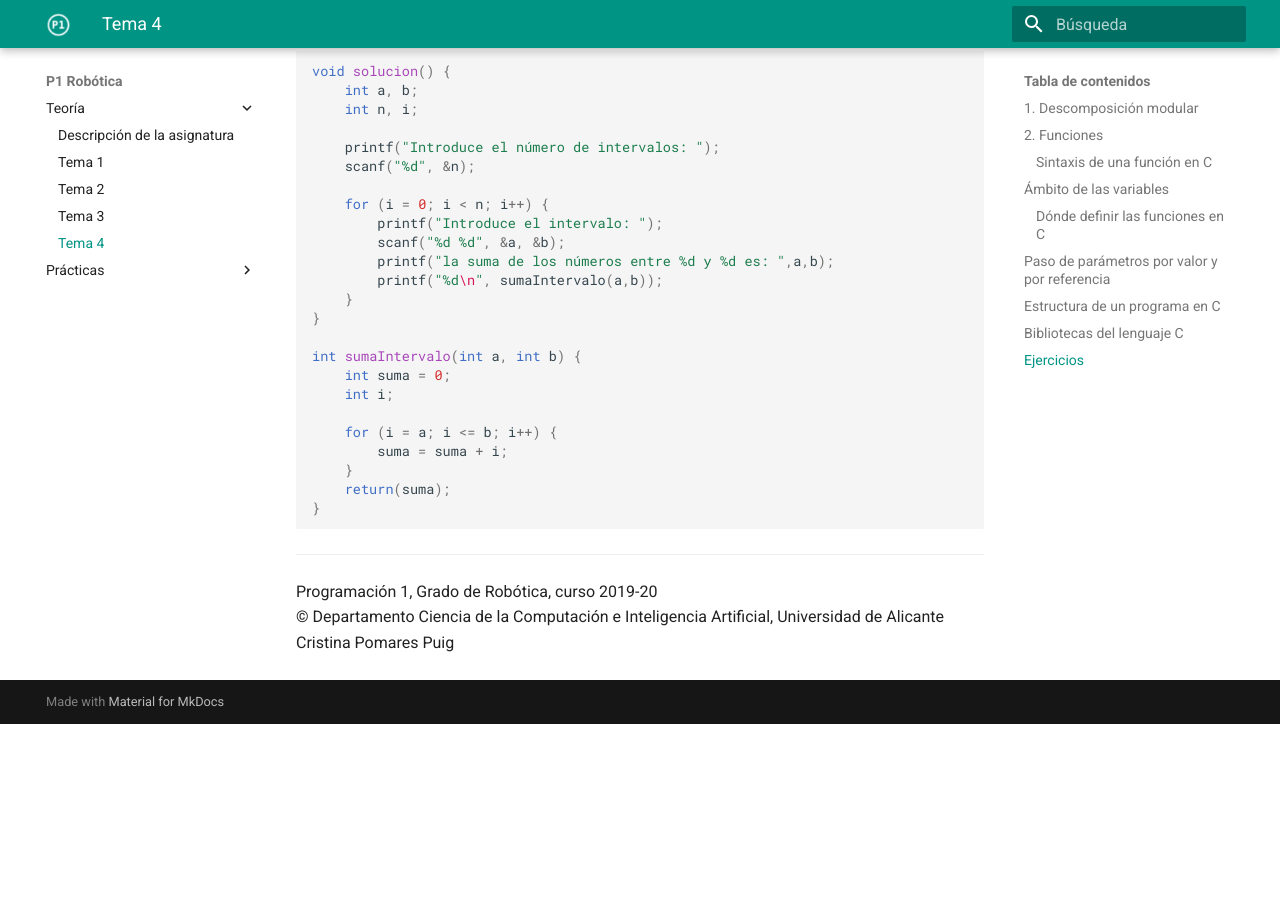
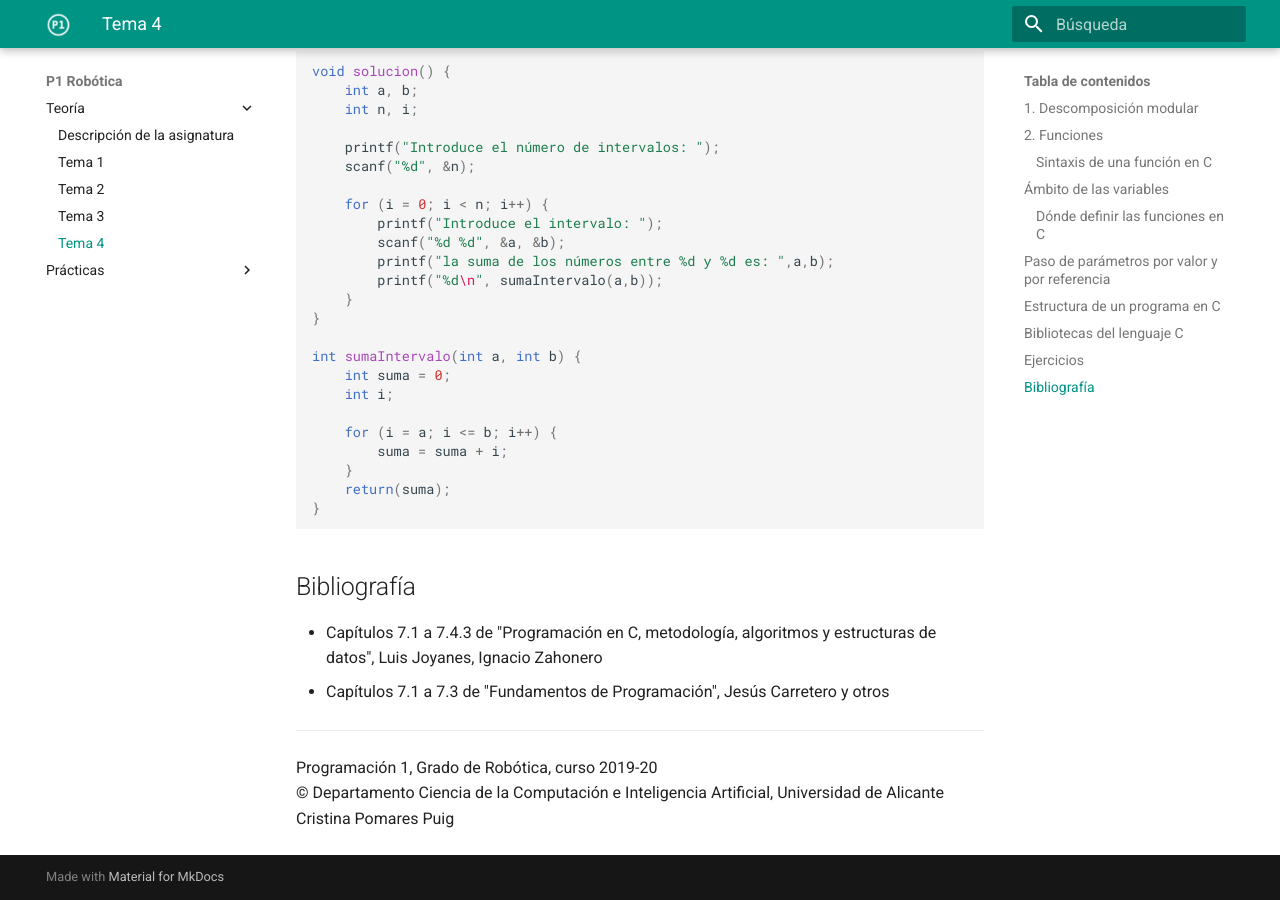
Before and after one commit to cpomares/p1-robotica, an MkDocs documentation site: the page built from docs/Teoria/tema04-descomposicion-modular/tema04-descomposicion-modular.md, in a window 1280 px wide and 900 px high, scrolled down 21730 px. Built offline with MkDocs 1.6.1 and Material for MkDocs 9.7.7, drawn with Linux system fonts in a browser that asks for light colours; before the commit the page ends 22454 px from its top, so only the background shows below that.

Commit message:
Bibliografía tema 4

```diff
--- a/docs/Teoria/tema04-descomposicion-modular/tema04-descomposicion-modular.md
+++ b/docs/Teoria/tema04-descomposicion-modular/tema04-descomposicion-modular.md
@@ -983,6 +983,10 @@ int sumaIntervalo(int a, int b) {
 
 ~~~
 
+## Bibliografía
+
+- Capítulos 7.1 a 7.4.3 de "Programación en C, metodología, algoritmos y estructuras de datos", Luis Joyanes, Ignacio Zahonero
+- Capítulos 7.1 a 7.3 de "Fundamentos de Programación", Jesús Carretero y otros
 
 ----
 
```
